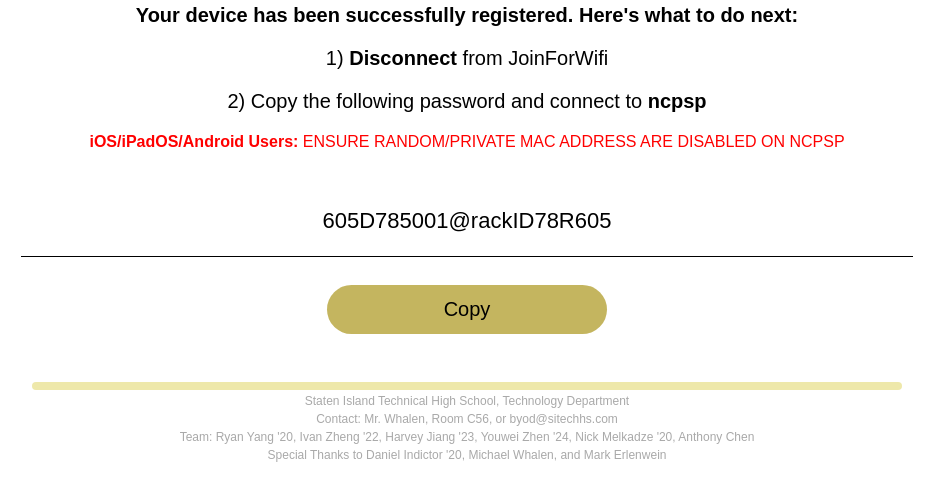
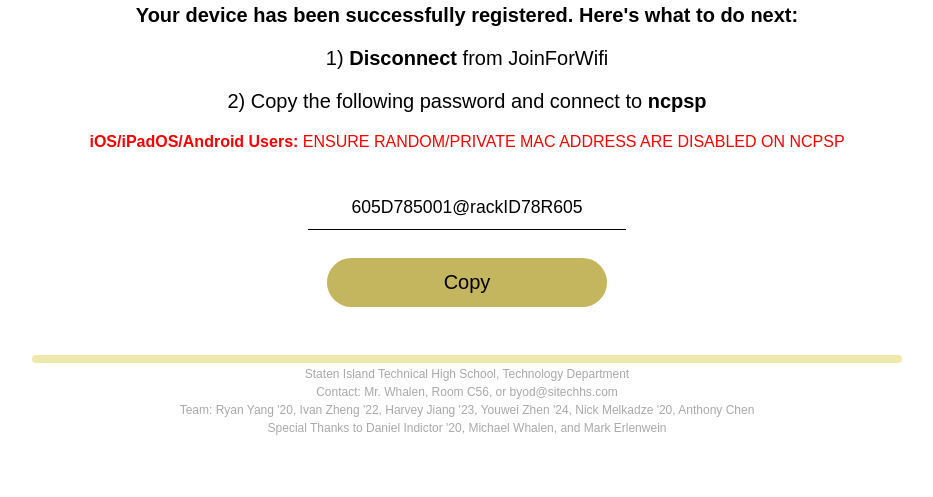
Before and after one commit to abitblue/automactic, a Django app: page /success/ in a window 1280 px wide. Shown: the part 221-718 px from the top of the page, without its empty margins (173-1106 px from the left). Run offline with Django 4.2, Linux system fonts and the light colour scheme; data comes from the database, SQL or seed files in the repository.

Commit message:
css update for success page

```diff
--- a/login/static/style.css
+++ b/login/static/style.css
@@ -87,6 +87,7 @@ img {
     margin: 2.5vh;
     min-width: 80%;
     max-width: 80%;
+    width: 80%;
 }
 
 
@@ -207,8 +208,11 @@ img {
 }
 
 #wifipass {
-    font-size: 2.75vh;
+    font-size: 2.2vh;
     text-align: center;
+    max-width: 18.5rem;
+    min-width: fit-content;
+    padding: 1%;
 }
 
 @media only screen and (max-width: 480px) {
```
